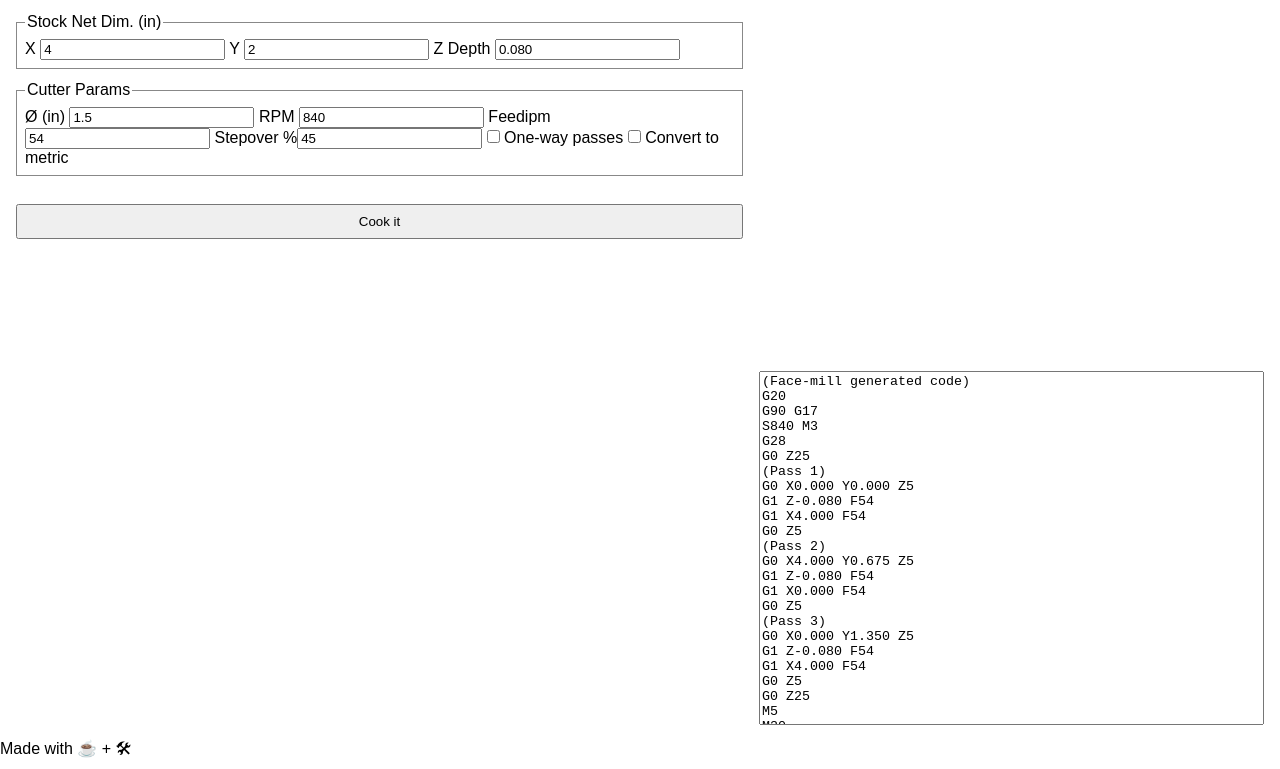
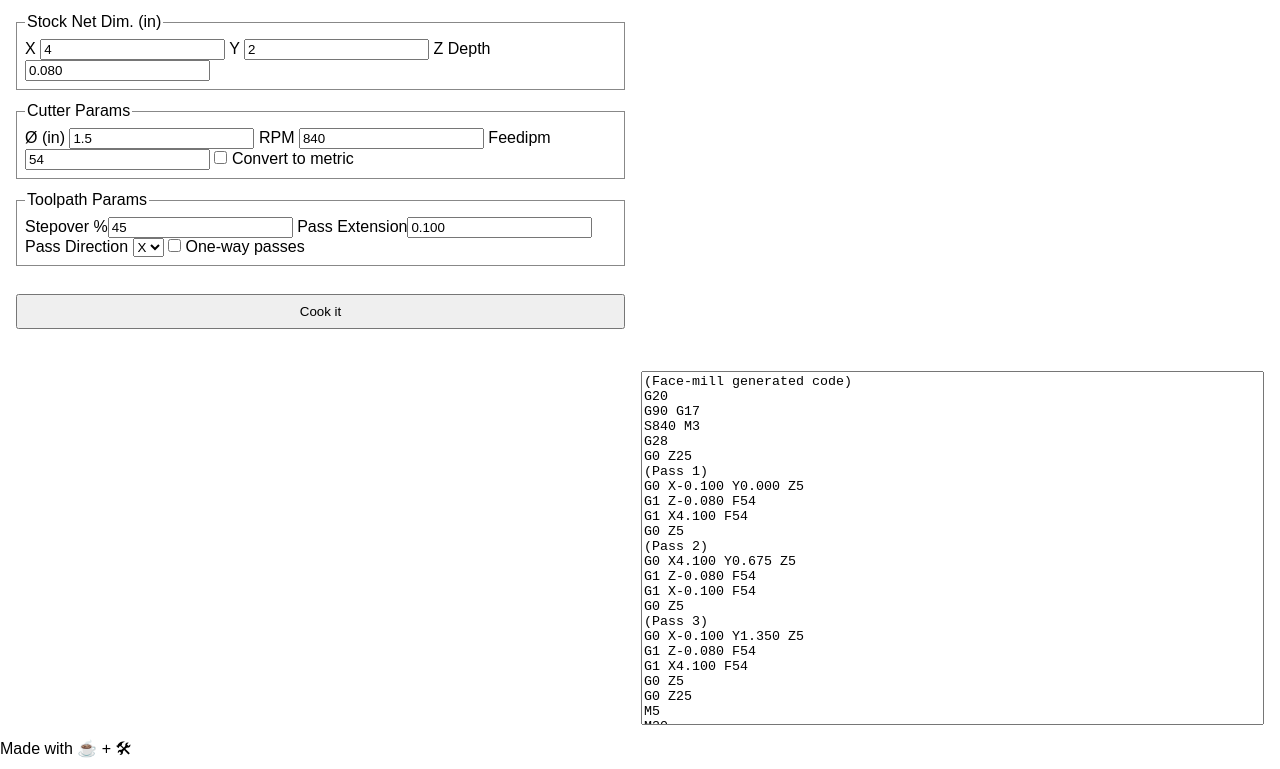
Before and after one commit to PlexxT/PlexxT, a plain HTML site: page private-reserve/index.html in a window 1280 px wide. Both pictures are taken after a click on the button "Cook it". Shown: the part 31-800 px from the top of the page. Drawn offline with nearby package versions, Linux system fonts and the light colour scheme.

Commit message:
feat: add toolpath settings

```diff
--- a/private-reserve/index.html
+++ b/private-reserve/index.html
@@ -28,9 +28,21 @@
         <label>Ø (in) <input id="dia"       type="number" step="0.001" value="1.5" /></label>
         <label>RPM    <input id="rpm"       type="number" value="840" /></label>
         <label>Feedipm<input id="feed"      type="number" value="54" /></label>
+        <label><input id="metric" type="checkbox" /> Convert to metric</label>
+      </fieldset>
+
+      <!-- Toolpath block -->
+      <fieldset>
+        <legend>Toolpath Params</legend>
         <label>Stepover %<input id="step" type="number" value="45" /></label>
+        <label>Pass Extension<input id="ext" type="number" step="0.001" value="0.100" /></label>
+        <label>Pass Direction
+          <select id="direction">
+            <option value="x" selected>X</option>
+            <option value="y">Y</option>
+          </select>
+        </label>
         <label><input id="oneway" type="checkbox" /> One-way passes</label>
-        <label><input id="metric" type="checkbox" /> Convert to metric</label>
       </fieldset>
 
       <button id="cookBtn">Cook it</button>
--- a/private-reserve/js/app.js
+++ b/private-reserve/js/app.js
@@ -15,6 +15,8 @@ $('#cookBtn').addEventListener('click', () => {
     rpm      : +$('#rpm').value,
     feed     : +$('#feed').value,
     stepPct  : +$('#step').value,
+    passExt  : +$('#ext').value,
+    direction: $('#direction').value,
     oneWay   : $('#oneway').checked,
     metric   : $('#metric').checked
   };
--- a/private-reserve/js/generator.js
+++ b/private-reserve/js/generator.js
@@ -4,12 +4,15 @@ import { in2mm } from './utils.js';
 export function buildGcode(params) {
   const {
     stockX, stockY, depth, dia,
-    rpm, feed, stepPct, oneWay, metric
+    rpm, feed, stepPct, passExt, direction,
+    oneWay, metric
   } = params;
 
   // 1. math
   const step = dia * stepPct / 100;
-  const passes = Math.ceil(stockY / step);
+  const passes = direction === 'x'
+    ? Math.ceil(stockY / step)
+    : Math.ceil(stockX / step);
 
   // 2. unit helpers
   const u = metric ? in2mm : x => x;     // convert on the fly
@@ -26,20 +29,34 @@ export function buildGcode(params) {
 
   // 4. passes loop
   for (let i=0; i<passes; i++) {
+    if (direction === 'x') {
       const y = Math.min(i * step, stockY);
-    const xStart  = ((oneWay || i%2===0) ? 0         : stockX);
-    const xFinish = ((oneWay || i%2===0) ? stockX    : 0);
+      const xStart  = ((oneWay || i%2===0) ? -passExt : stockX + passExt);
+      const xFinish = ((oneWay || i%2===0) ? stockX + passExt : -passExt);
 
       g.push(`(Pass ${i+1})`);
       g.push(`G0 X${fmt(u(xStart))} Y${fmt(u(y))} Z5`);
       g.push(`G1 Z-${fmt(u(depth))} F${feed}`);
       g.push(`G1 X${fmt(u(xFinish))} F${feed}`);
 
-    // retract
       g.push('G0 Z5');
+      if (oneWay) {
+        g.push(`G0 X${fmt(u(xStart))}`);
+      }
+    } else {
+      const x = Math.min(i * step, stockX);
+      const yStart  = ((oneWay || i%2===0) ? -passExt : stockY + passExt);
+      const yFinish = ((oneWay || i%2===0) ? stockY + passExt : -passExt);
 
-    if (oneWay) {      // rapid back
-      g.push(`G0 X${fmt(u(xStart))}`);
+      g.push(`(Pass ${i+1})`);
+      g.push(`G0 X${fmt(u(x))} Y${fmt(u(yStart))} Z5`);
+      g.push(`G1 Z-${fmt(u(depth))} F${feed}`);
+      g.push(`G1 Y${fmt(u(yFinish))} F${feed}`);
+
+      g.push('G0 Z5');
+      if (oneWay) {
+        g.push(`G0 Y${fmt(u(yStart))}`);
+      }
     }
   }
 
```
Lines whose indentation alone changed are shown as unchanged.
